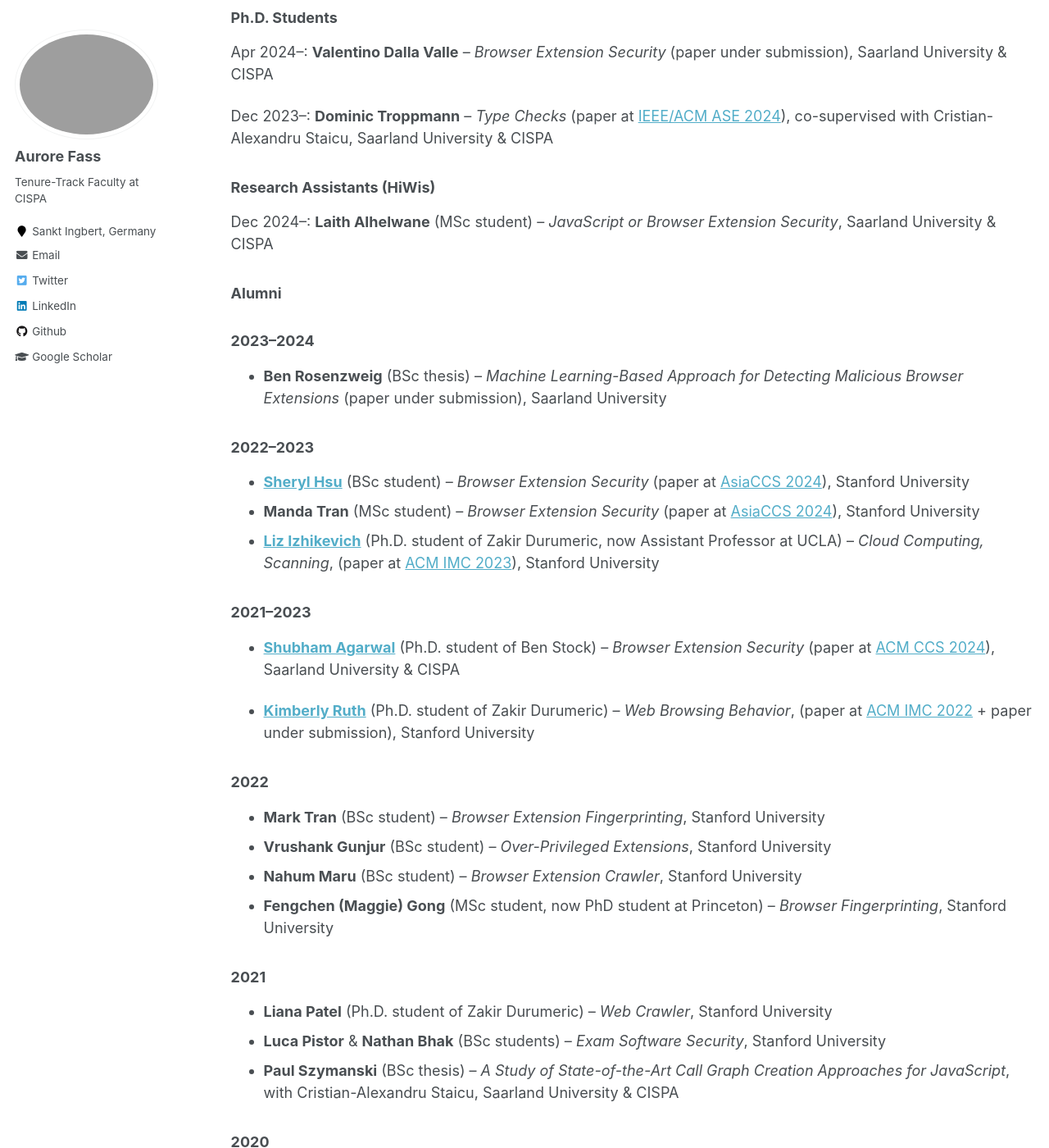
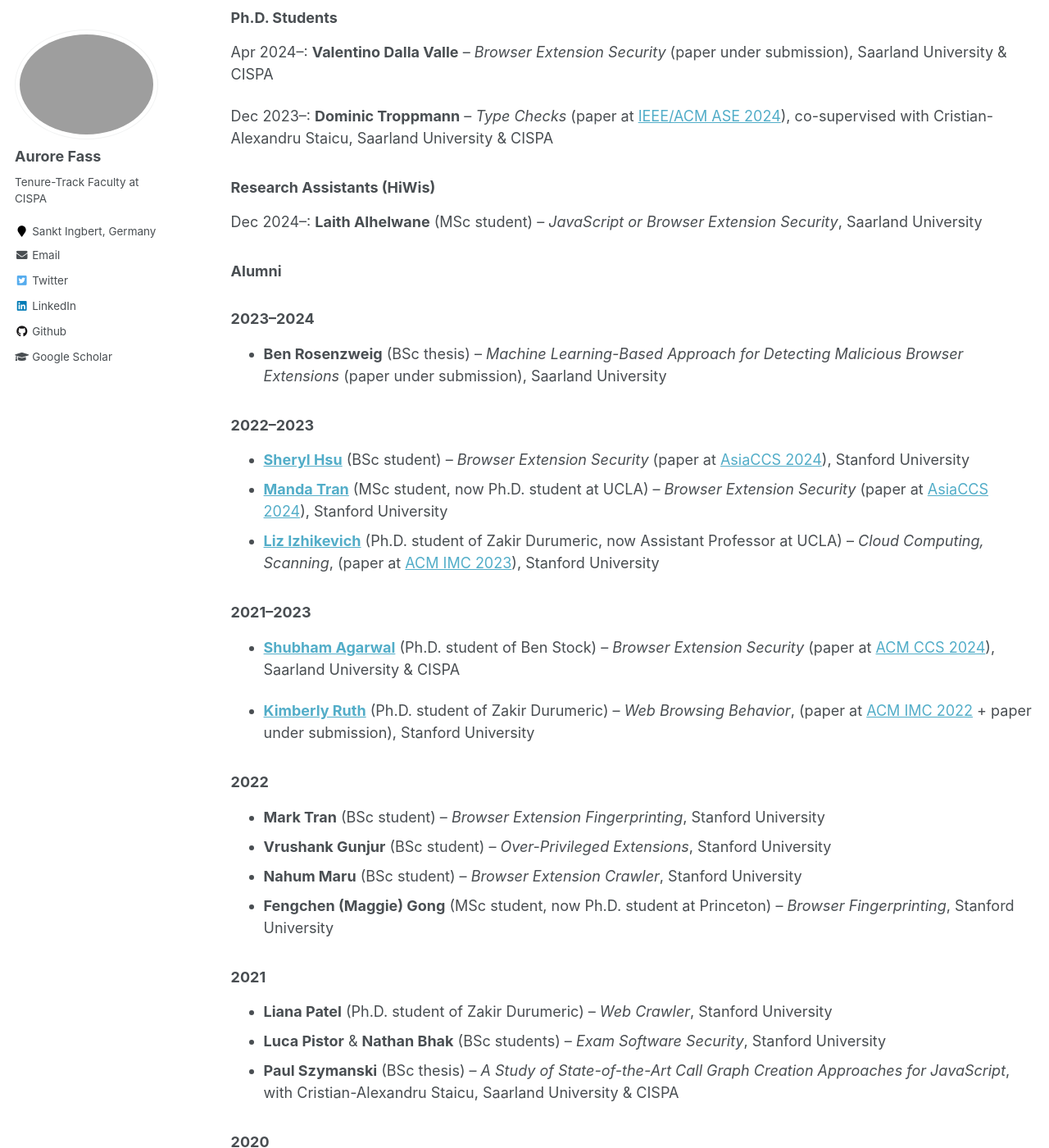
Before and after one commit to Aurore54F/aurore54f.github.io, a Jekyll site: the page built from _pages/lab.md, in a window 1280 px wide and 1400 px high, scrolled down 346 px. Shown: the whole window at 82% size. Built offline with Jekyll 4.4.1, drawn with Linux system fonts in a browser that asks for light colours.

Commit message:
More updates

```diff
--- a/_pages/lab.md
+++ b/_pages/lab.md
@@ -11,7 +11,7 @@ author_profile: true
 
 ### PostDocs
 
-Upcoming?: **[Ying Yuan](https://sites.google.com/view/yingyuan)** -- *Analysis and Detection of Phishing Websites*, CISPA
+Upcoming?: **[Ying Yuan](https://sites.google.com/view/yingyuan)** -- *Analysis and Detection of Phishing Websites*
 
 ### Ph.D. Students
 
@@ -21,7 +21,7 @@ Dec 2023--: **Dominic Troppmann** -- *Type Checks* (paper at [IEEE/ACM ASE 2024]
 
 ### Research Assistants (HiWis)
 
-Dec 2024--: **Laith Alhelwane** (MSc student) -- *JavaScript or Browser Extension Security*, Saarland University & CISPA
+Dec 2024--: **Laith Alhelwane** (MSc student) -- *JavaScript or Browser Extension Security*, Saarland University
 
 
 ### Alumni
@@ -33,12 +33,12 @@ Dec 2024--: **Laith Alhelwane** (MSc student) -- *JavaScript or Browser Extensio
 ### 2022--2023
 
 * **[Sheryl Hsu](https://sher222.github.io)** (BSc student) -- *Browser Extension Security* (paper at [AsiaCCS 2024](https://publications.cispa.saarland/4057/1/2024_hsu_cws.pdf)), Stanford University
-* **Manda Tran** (MSc student) -- *Browser Extension Security* (paper at [AsiaCCS 2024](https://publications.cispa.saarland/4057/1/2024_hsu_cws.pdf)), Stanford University
+* **[Manda Tran](https://mandatran.github.io)** (MSc student, now Ph.D. student at UCLA) -- *Browser Extension Security* (paper at [AsiaCCS 2024](https://publications.cispa.saarland/4057/1/2024_hsu_cws.pdf)), Stanford University
 * **[Liz Izhikevich](https://lizizhikevich.github.io)** (Ph.D. student of Zakir Durumeric, now Assistant Professor at UCLA) -- *Cloud Computing, Scanning*, (paper at [ACM IMC 2023](https://publications.cispa.saarland/4040/1/izhikevich2023cloudwatching.pdf)), Stanford University
 
 ### 2021--2023
 
-* **[Shubham Agarwal](https://shubh401.github.io)** (Ph.D. student of Ben Stock) -- *Browser Extension Security* (paper at [ACM CCS 2024](https://swag.cispa.saarland/papers/agarwal2024window.pdf)), Saarland University & CISPA
+* **[Shubham Agarwal](https://ap0ca1ypse.in)** (Ph.D. student of Ben Stock) -- *Browser Extension Security* (paper at [ACM CCS 2024](https://swag.cispa.saarland/papers/agarwal2024window.pdf)), Saarland University & CISPA
 
 * **[Kimberly Ruth](https://kcruth.com)** (Ph.D. student of Zakir Durumeric) -- *Web Browsing Behavior*, (paper at [ACM IMC 2022](https://publications.cispa.saarland/3786/1/ruth2022browsing.pdf) + paper under submission), Stanford University
 
@@ -48,7 +48,7 @@ Dec 2024--: **Laith Alhelwane** (MSc student) -- *JavaScript or Browser Extensio
 * **Mark Tran** (BSc student) -- *Browser Extension Fingerprinting*, Stanford University
 * **Vrushank Gunjur** (BSc student) -- *Over-Privileged Extensions*, Stanford University
 * **Nahum Maru** (BSc student) -- *Browser Extension Crawler*, Stanford University
-* **Fengchen (Maggie) Gong** (MSc student, now PhD student at Princeton) -- *Browser Fingerprinting*, Stanford University
+* **Fengchen (Maggie) Gong** (MSc student, now Ph.D. student at Princeton) -- *Browser Fingerprinting*, Stanford University
 
 
 ### 2021
```
Also changed, not shown: _pages/contact.md (+1 -1 lines), _pages/positions.md (+3 -2 lines), _pages/teaching.md (+2 -0 lines).
